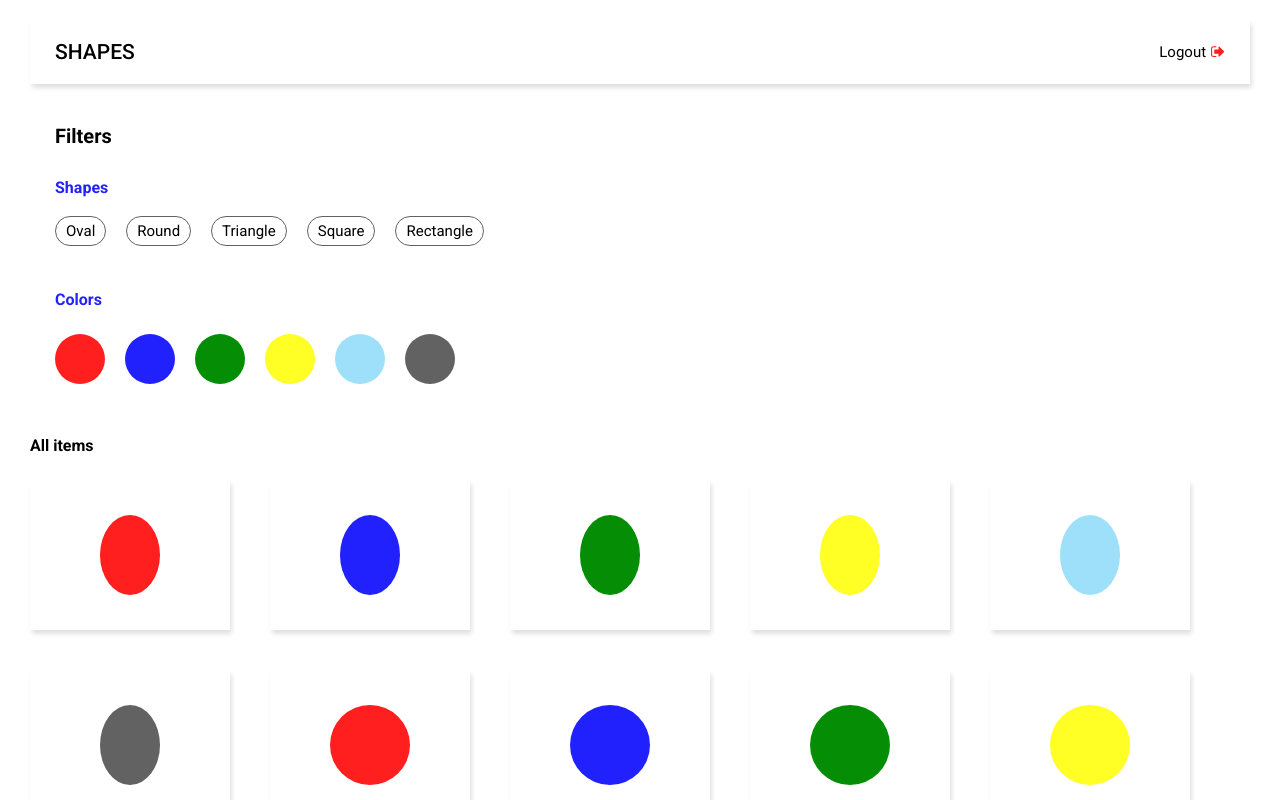
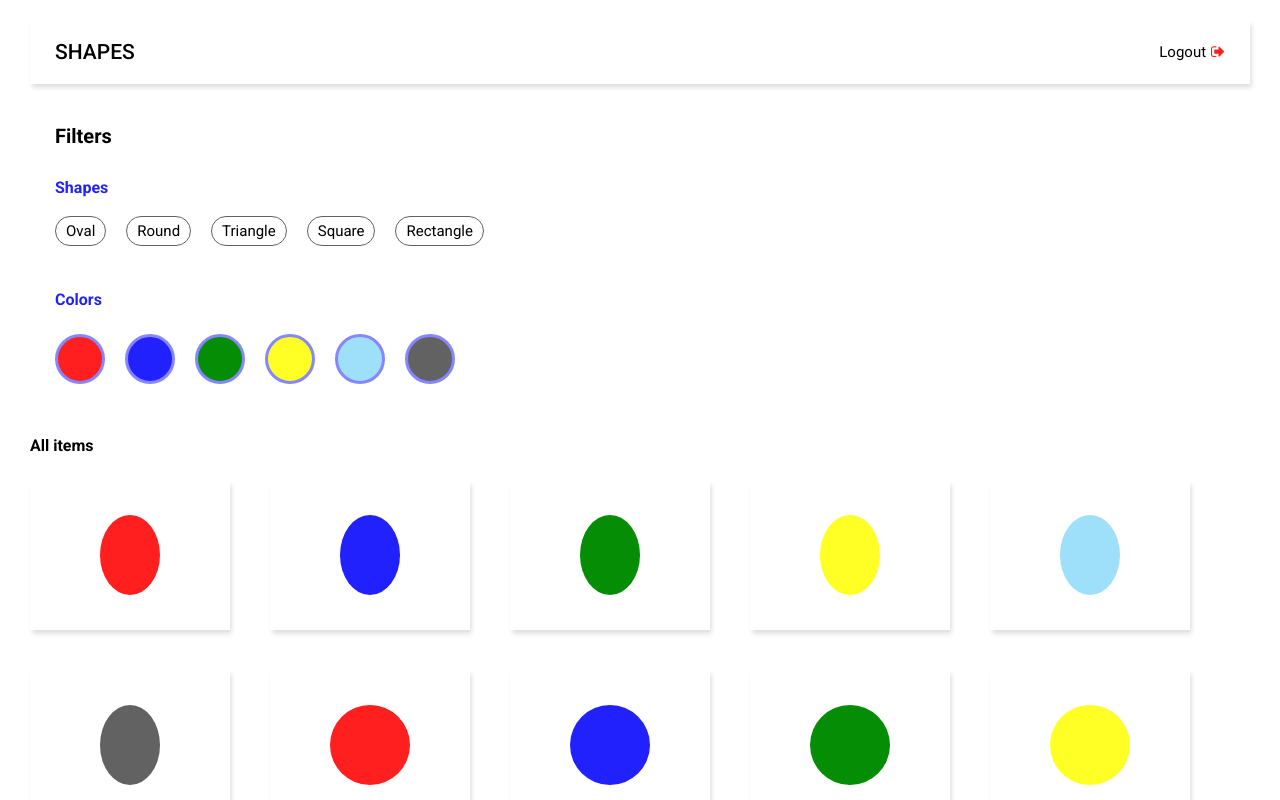
Before and after one commit to orsdev/shapey, a React (Create React App) app: page / in a window 1280 px wide. Shown: the top 800 px of the page. Built offline with nearby package versions, Linux system fonts and the light colour scheme.

Commit message:
add & remove color features added

```diff
--- a/src/component/Filters/Colors.tsx
+++ b/src/component/Filters/Colors.tsx
@@ -1,17 +1,52 @@
-import React from 'react'
+import React from 'react';
+import { RootState } from '../../redux/rootReducer';
+import { useDispatch, useSelector } from 'react-redux';
+import { addColors, removeColors } from '../../redux/actions/colors.action';
+import Data from '../../data.json';
 
 const Colors_List = [
   'red', 'blue', 'green', 'yellow', 'skyblue', 'gray'
 ];
 
 const Colors = () => {
+  const { colors } = useSelector(
+    (state: RootState) => state.colors);
+
+  const dispatch = useDispatch();
+  const [checkedState, setCheckedState] = React.useState(
+    new Array(Data.colors.length).fill(true)
+  );
+
+  React.useEffect(() => {
+    if (!colors.length) {
+      dispatch(addColors(Data.colors));
+      setCheckedState(new Array(Data.colors.length).fill(true))
+    }
+  }, [colors.length]);
+
+  const onChangeHandler = (e: React.ChangeEvent<HTMLInputElement>, position: number) => {
+    const { target } = e;
+
+    const updatedCheckedState = checkedState.map((item, index) =>
+      index === position ? !item : item
+    );
+
+    setCheckedState(updatedCheckedState);
+
+    if (target.checked) {
+      dispatch(addColors(target.name))
+    } else {
+      dispatch(removeColors(target.name))
+    }
+  }
+
   return (
     <section className="colors">
       <h4 className="colors-title">Colors</h4>
       <ul className="colors-type">
         {Colors_List.map((color, index) => (
           <li key={index}>
-            <input type="checkbox" name={color} id={color} />
+            <input type="checkbox" name={color} id={color} checked={checkedState[index]} onChange={(e) => onChangeHandler(e, index)} />
             <label htmlFor={color} className={color} />
           </li>
         ))}
```
